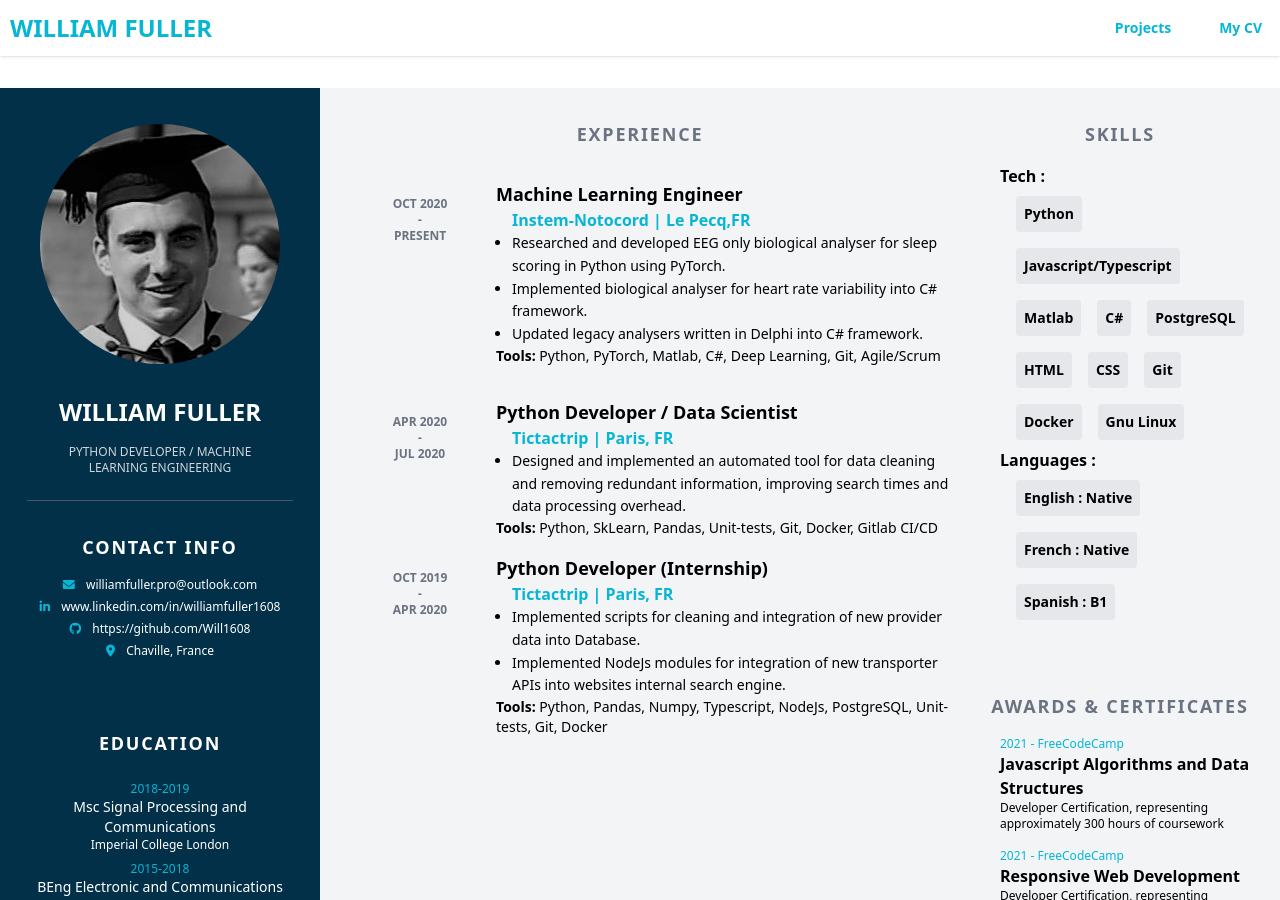
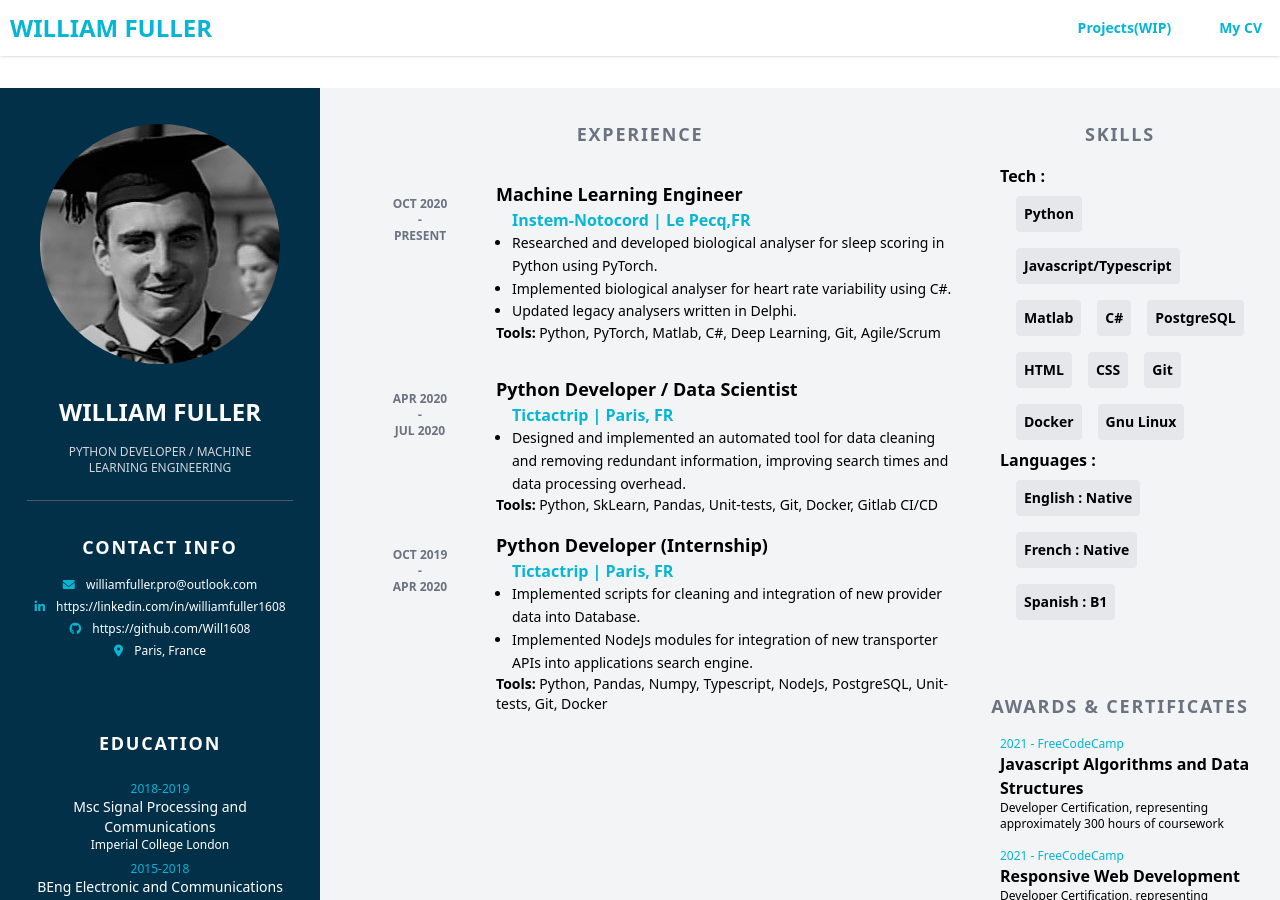
Before and after one commit to williamfuller/will1608.github.io, a Jekyll site: the page built from docs/index.md, in a window 1280 px wide and 900 px high. Built offline with Jekyll 4.4.1, drawn with Linux system fonts in a browser that asks for light colours.

Commit message:
chore: small modifications to content

```diff
--- a/docs/_data/cv_data.yml
+++ b/docs/_data/cv_data.yml
@@ -1,8 +1,8 @@
 full_name: William Fuller
 personal_title: Python Developer / Machine learning engineering
-linkedin: www.linkedin.com/in/williamfuller1608
+linkedin: https://linkedin.com/in/williamfuller1608
 github: https://github.com/Will1608
-location: Chaville, France
+location: Paris, France
 education:
     - dates: 2018-2019
       title: Msc Signal Processing and Communications
@@ -27,9 +27,9 @@ experience:
       company: Instem-Notocord
       location: Le Pecq,FR
       tools: ['Python', 'PyTorch', 'Matlab', 'C#', 'Deep Learning', 'Git', 'Agile/Scrum']
-      description: ['Researched and developed EEG only biological analyser for sleep scoring in Python using PyTorch.',
-                    'Implemented biological analyser for heart rate variability into C# framework.',
-                    'Updated legacy analysers written in Delphi into C# framework.']
+      description: ['Researched and developed biological analyser for sleep scoring in Python using PyTorch.',
+                    'Implemented biological analyser for heart rate variability using C#.',
+                    'Updated legacy analysers written in Delphi.']
     - start_date: Apr 2020
       end_date: Jul 2020
       job_title: Python Developer / Data Scientist
@@ -44,7 +44,7 @@ experience:
       location: Paris, FR
       tools: ['Python', 'Pandas', 'Numpy', 'Typescript', 'NodeJs', 'PostgreSQL', 'Unit-tests', 'Git', 'Docker']
       description: ['Implemented scripts for cleaning and integration of new provider data into Database.',
-                    'Implemented NodeJs modules for integration of new transporter APIs into websites internal search engine.']
+                    'Implemented NodeJs modules for integration of new transporter APIs into applications search engine.']
 skills:
     - category: Tech
       list: ['Python', 'Javascript/Typescript', 'Matlab', 'C#', 'PostgreSQL', 'HTML', 'CSS', 'Git', 'Docker', 'Gnu Linux']
--- a/docs/_layouts/cv_layout.html
+++ b/docs/_layouts/cv_layout.html
@@ -13,10 +13,10 @@ layout: default
         <section class="py-8 px-4">
             <h2 class="uppercase font-bold pb-4 text-lg tracking-widest">Contact Info</h2>
             <ul class="text-xs  eft inline-block mx-auto">
-                <li><i class="mb-2 mr-2 text-cyan-500 fa-solid fa-envelope"></i> {{site.email}}</li>
-                <li><i class="mb-2 mr-2 text-cyan-500 fa-brands fa-linkedin-in"></i> <a href="{{cv_data.linkedin}}"></a>{{cv_data.linkedin}}</li>
-                <li><i class="mb-2 mr-2 text-cyan-500 fa-brands fa-github"></i> <a href="{{cv_data.github}}"></a>{{cv_data.github}}</li>
-                <li><i class="mb-2 mr-2 text-cyan-500 fa-solid fa-location-dot"></i> <a href="{{cv_data.location}}"></a>{{cv_data.location}}</li>
+                <li><i class="mb-2 mr-2 text-cyan-500 fa-solid fa-envelope"></i> <a href="mailto:{{site.email}}">{{site.email}}</a></li>
+                <li><i class="mb-2 mr-2 text-cyan-500 fa-brands fa-linkedin-in"></i> <a href="{{cv_data.linkedin}}" target="_blank">{{cv_data.linkedin}}</a></li>
+                <li><i class="mb-2 mr-2 text-cyan-500 fa-brands fa-github"></i> <a href="{{cv_data.github}}" target="_blank">{{cv_data.github}}</a></li>
+                <li><i class="mb-2 mr-2 text-cyan-500 fa-solid fa-location-dot"></i> {{cv_data.location}}</li>
             </ul>
         </section>
         <section class="py-8 px-4">
--- a/docs/_pages/01_projects.md
+++ b/docs/_pages/01_projects.md
@@ -1,6 +1,6 @@
 ---
 layout: projects
 title: Projects
-tab_name: projects
+tab_name: projects(WIP)
 permalink: /projects/
 ---
```
